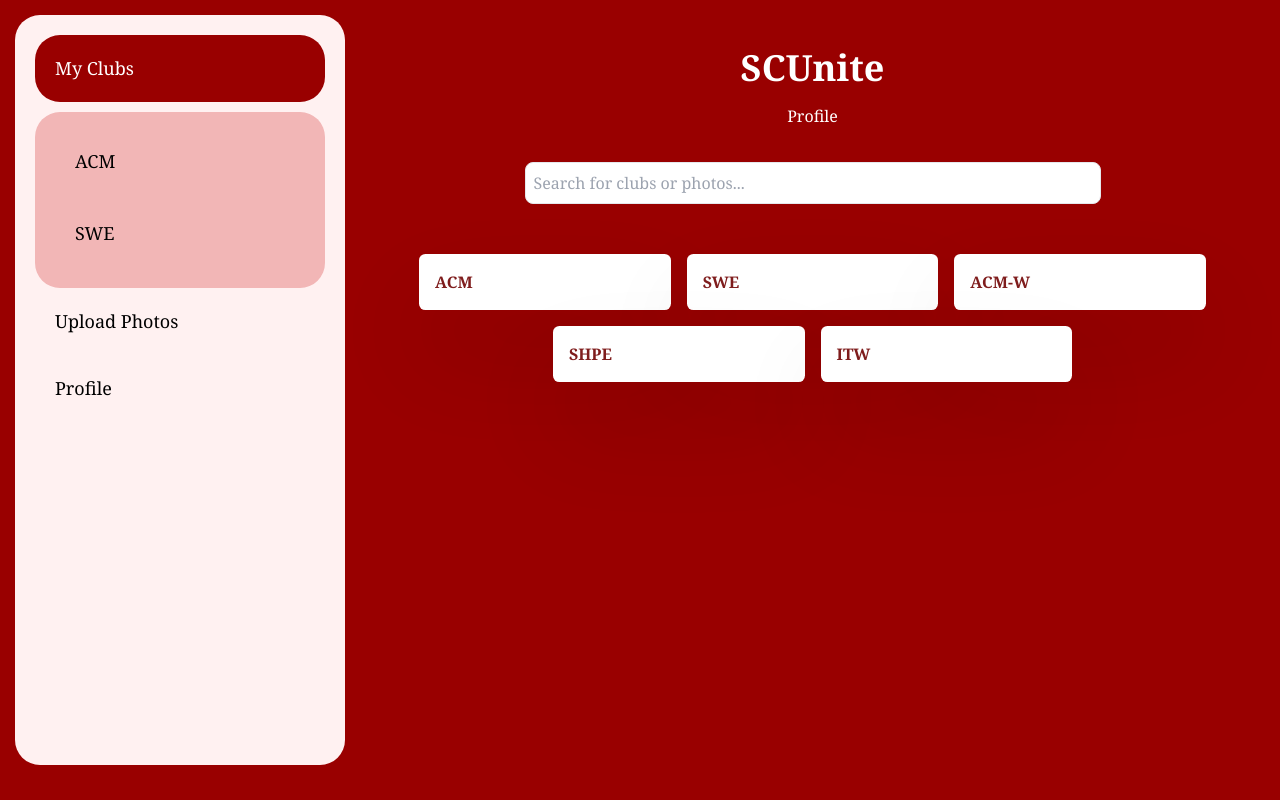
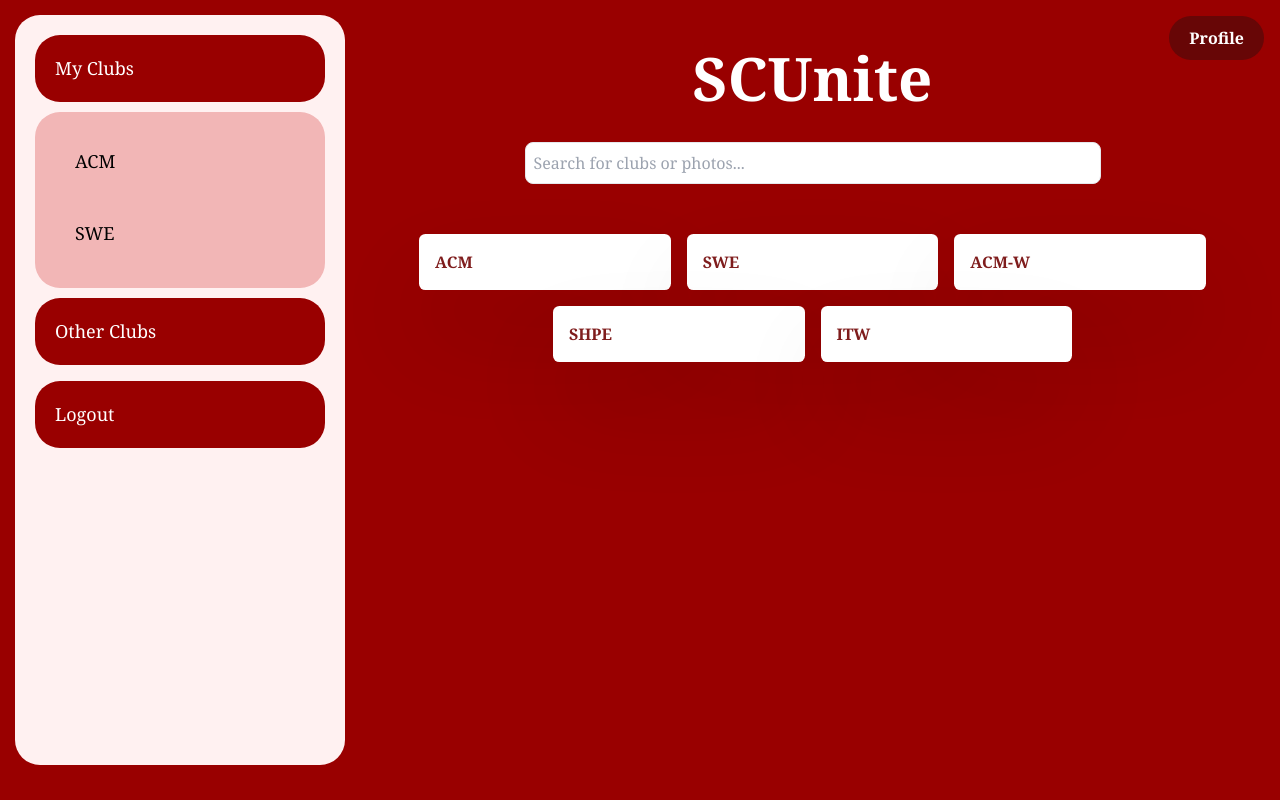
Before and after one commit to sage31/INRIX-AWS-Hackathon, a Next.js app in the folder inrix-aws-hackathon/: page / in a window 1280 px wide. Built offline with nearby package versions, Linux system fonts and the light colour scheme.

Commit message:
profile button added

```diff
--- a/inrix-aws-hackathon/app/globals.css
+++ b/inrix-aws-hackathon/app/globals.css
@@ -114,6 +114,7 @@ body {
   display: block;
   padding-left: 20px;
   margin-top: 10px;
+  margin-bottom: 10px;
   background: #F2B6B6;
   border-radius: 25px;
 }
@@ -184,3 +185,21 @@ body {
   flex: 1 1 calc(33.33% - 1rem); /* Distribute cards evenly in a row */
   max-width: calc(33.33% - 1rem); /* Limit maximum width */
 }
+
+.user-profile {
+  position: absolute;
+  top: 16px;
+  right: 16px;
+  background-color: #670606;
+  color: white;
+  border-radius: 25px;
+  padding: 10px 20px;
+  cursor: pointer;
+  font-weight: bold;
+  font-size: 16px;
+  transition: background-color 0.3s;
+}
+
+.user-profile:hover {
+  background-color: black;
+}
--- a/inrix-aws-hackathon/app/page.tsx
+++ b/inrix-aws-hackathon/app/page.tsx
@@ -1,9 +1,8 @@
-
 export function Login() {
   return (
     <div className="grid grid-rows-[20px_1fr_20px] items-center justify-items-center min-h-screen p-8 pb-20 gap-16 sm:p-20 font-serif">
       <main className="flex flex-col gap-8 row-start-2 items-center sm:items-start">
-        <h1 className="text-4xl font-bold ">SCUnite</h1>
+        <h1 className="text-7xl font-bold ">SCUnite</h1>
         <p className="text-xl">Connecting Groups, One Photo at a Time.</p>
 
         <div className="login_box flex items-center justify-center p-8">
@@ -55,14 +54,14 @@ export default function Home() {
           <a href="#option" className="submenu-link">ACM</a>
           <a href="#option2" className="submenu-link">SWE</a>
         </div>
-        <a href="#upload" className="sidebar-link">Upload Photos</a>
-        <a href="#profile" className="sidebar-link">Profile</a>
+        <a href="#upload" className="sidebar-link active mb-4">Other Clubs</a>
+        <a href="#profile" className="sidebar-link active">Logout</a>
       </div>
 
       <div className="flex-1 p-4 font-serif flex flex-col items-center mt-8">
         <header className="mb-4 text-center">
-          <h1 className="text-4xl font-bold">SCUnite</h1>
-          <button className="user-profile mt-4">Profile</button>
+          <h1 className="text-6xl font-bold">SCUnite</h1>
+          <button className="user-profile absolute top-4 right-4">Profile</button>
         </header>
 
         <div className="search-bar my-4 font-serif flex justify-center w-full">
@@ -94,7 +93,7 @@ export default function Home() {
               <h2 className = "text-m font-semibold text-red-900">ITW</h2>
             </div>
             </div>
-        </div>
       </div>
+    </div>
   );
 }
```
